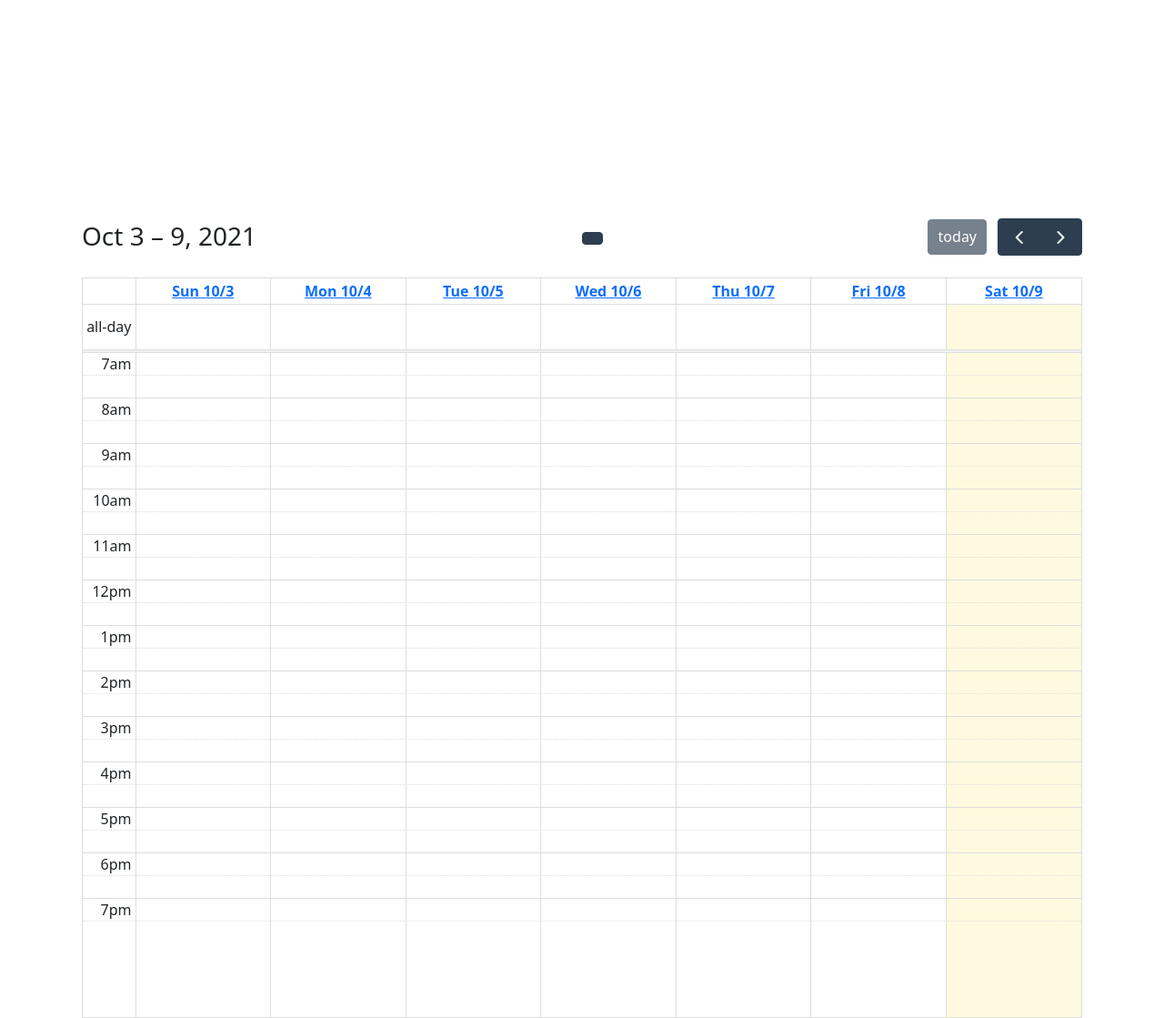
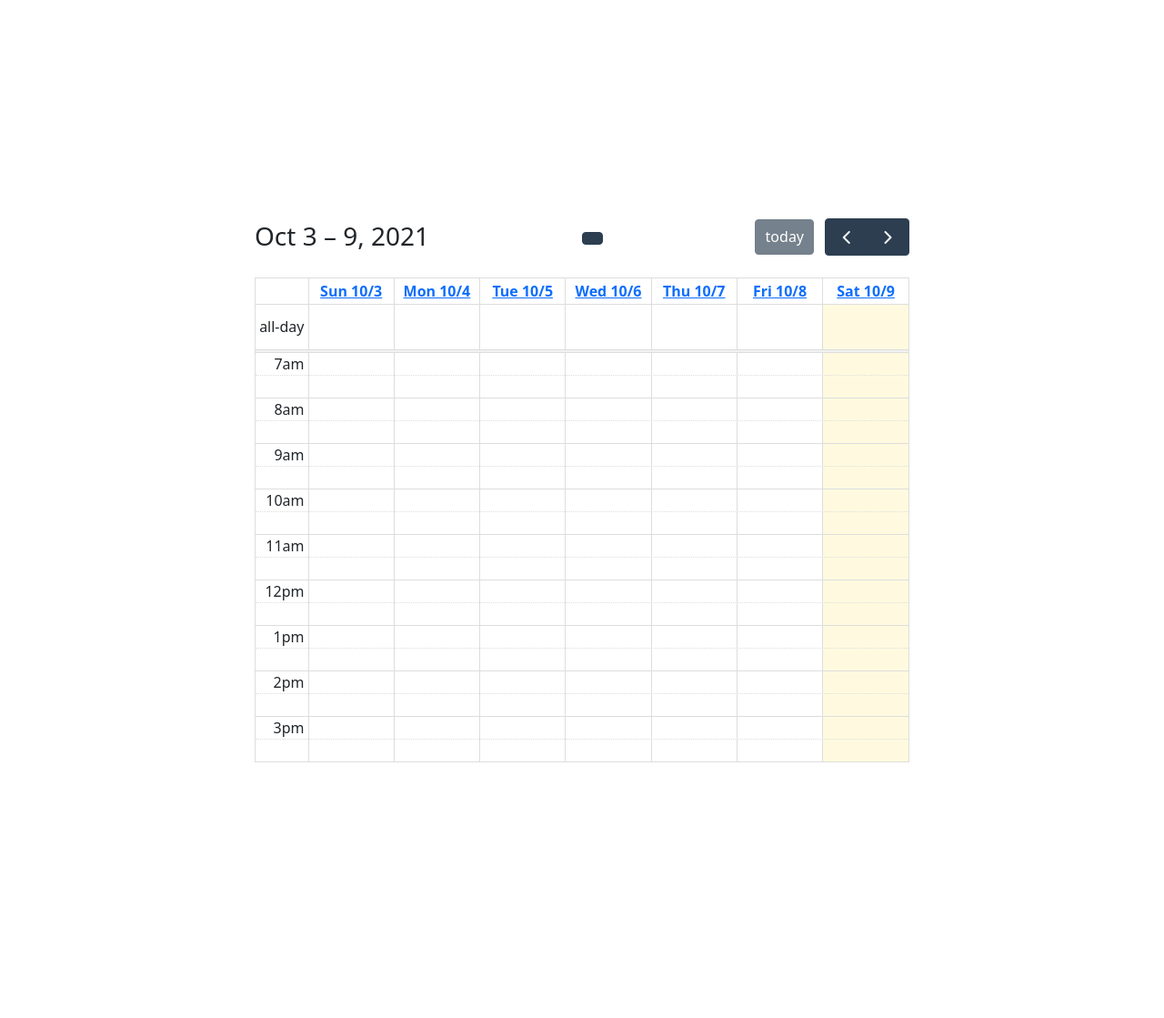
Before and after one commit to UlisesCravero/tp_ing_web_grupo_6, a Django app: page /perfil/5/ in a window 1280 px wide. Shown: the part 890-2009 px from the top of the page at 91% size. After the commit the page ends 1728 px from the top, so only its background shows below. Run offline with Django 3.2, Linux system fonts and the light colour scheme; a user stored in the database is signed in; data comes from the database, SQL or seed files in the repository; both versions use the stored data as it was after the commit; lists and menus that the app fills with data are empty.

Commit message:
avances calendarios

```diff
--- a/sacatuturno/templates/perfil.html
+++ b/sacatuturno/templates/perfil.html
@@ -61,7 +61,7 @@
 
 <style>
     #calendar {
-      max-width: 1100px;
+      max-width: 720px;
       margin: 0 auto;
     }
 
@@ -82,7 +82,7 @@
         var calendar = new FullCalendar.Calendar(calendarEl, {
             initialView: 'timeGridWeek',
             slotMinTime: "07:00:00",
-            slotMaxTime: "20:00:00",
+            slotMaxTime: "21:00:00",
             headerToolbar: {
             center: 'addEventButton'
             },
```
Also changed, not shown: sacatuturno/db.sqlite3.
